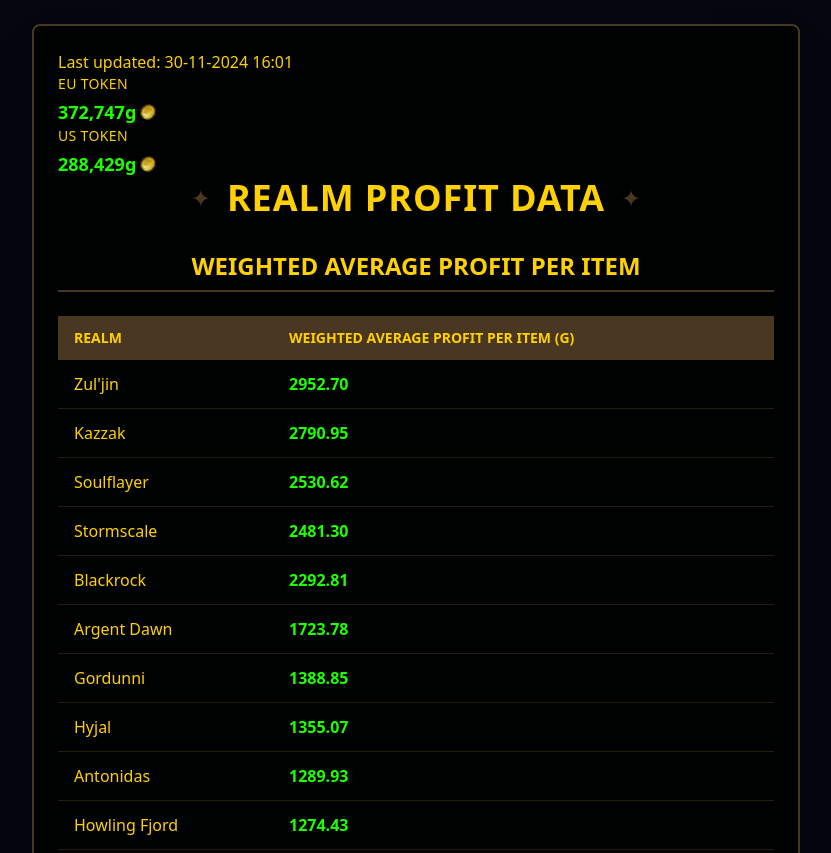
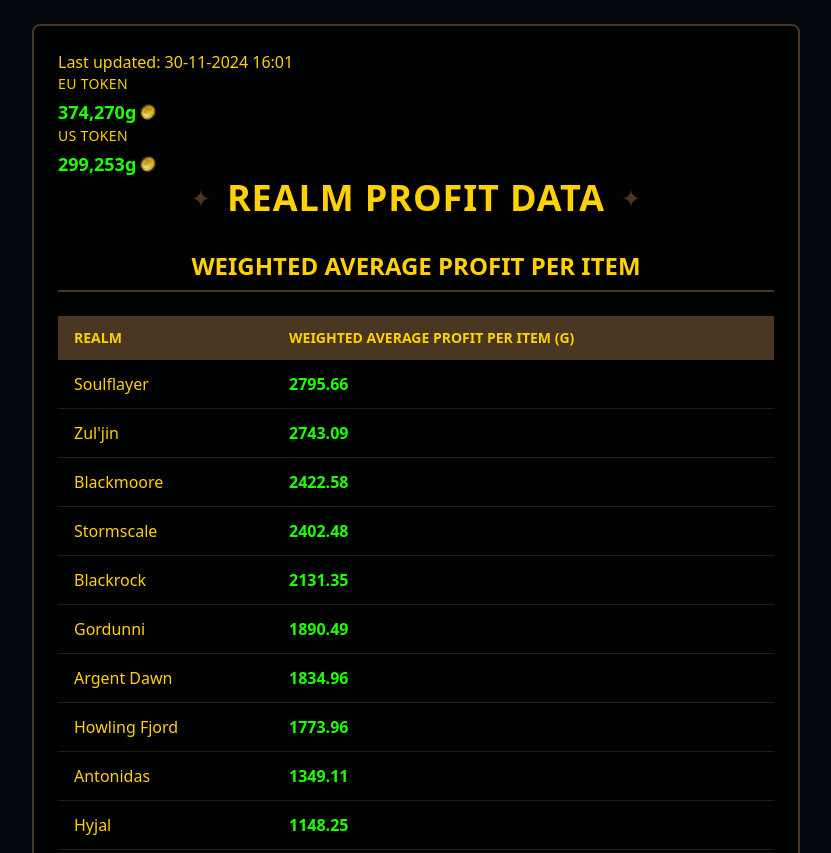
Before and after one commit to ShelledTrooper/wowtools, a plain HTML site: page index.html in a window 1280 px wide. Shown: the top 853 px of the page, without its empty margins (224-1055 px from the left). Drawn offline with nearby package versions, Linux system fonts and the light colour scheme.

Commit message:
Automated commit 2024-12-17 16:01:08

```diff
--- a/index.html
+++ b/index.html
@@ -29,12 +29,12 @@
         <!-- Token Prices -->
         <div class="text-sm uppercase tracking-wide mb-1">EU Token</div>
         <div class="text-wow-green font-bold text-lg flex items-center">
-            372,747g
+            374,270g
             <img src="/static/images/gold.gif" alt="Gold" class="h-4 w-4 ml-1">
         </div>
         <div class="text-sm uppercase tracking-wide mb-1">US Token</div>
         <div class="text-wow-green font-bold text-lg flex items-center">
-            288,429g
+            299,253g
             <img src="/static/images/gold.gif" alt="Gold" class="h-4 w-4 ml-1">
         </div>
 
@@ -59,53 +59,53 @@
                     <tbody>
 
                         <tr class="hover:bg-wow-brown/30 border-b border-wow-brown/50">
-                            <td class="px-4 py-3">Zul&#39;jin</td>
-                            <td class="px-4 py-3 text-wow-green font-bold">2952.70</td>
+                            <td class="px-4 py-3">Soulflayer</td>
+                            <td class="px-4 py-3 text-wow-green font-bold">2795.66</td>
                         </tr>
 
                         <tr class="hover:bg-wow-brown/30 border-b border-wow-brown/50">
-                            <td class="px-4 py-3">Kazzak</td>
-                            <td class="px-4 py-3 text-wow-green font-bold">2790.95</td>
+                            <td class="px-4 py-3">Zul&#39;jin</td>
+                            <td class="px-4 py-3 text-wow-green font-bold">2743.09</td>
                         </tr>
 
                         <tr class="hover:bg-wow-brown/30 border-b border-wow-brown/50">
-                            <td class="px-4 py-3">Soulflayer</td>
-                            <td class="px-4 py-3 text-wow-green font-bold">2530.62</td>
+                            <td class="px-4 py-3">Blackmoore</td>
+                            <td class="px-4 py-3 text-wow-green font-bold">2422.58</td>
                         </tr>
 
                         <tr class="hover:bg-wow-brown/30 border-b border-wow-brown/50">
                             <td class="px-4 py-3">Stormscale</td>
-                            <td class="px-4 py-3 text-wow-green font-bold">2481.30</td>
+                            <td class="px-4 py-3 text-wow-green font-bold">2402.48</td>
                         </tr>
 
                         <tr class="hover:bg-wow-brown/30 border-b border-wow-brown/50">
                             <td class="px-4 py-3">Blackrock</td>
-                            <td class="px-4 py-3 text-wow-green font-bold">2292.81</td>
+                            <td class="px-4 py-3 text-wow-green font-bold">2131.35</td>
+                        </tr>
+
+                        <tr class="hover:bg-wow-brown/30 border-b border-wow-brown/50">
+                            <td class="px-4 py-3">Gordunni</td>
+                            <td class="px-4 py-3 text-wow-green font-bold">1890.49</td>
                         </tr>
 
                         <tr class="hover:bg-wow-brown/30 border-b border-wow-brown/50">
                             <td class="px-4 py-3">Argent Dawn</td>
-                            <td class="px-4 py-3 text-wow-green font-bold">1723.78</td>
+                            <td class="px-4 py-3 text-wow-green font-bold">1834.96</td>
                         </tr>
 
                         <tr class="hover:bg-wow-brown/30 border-b border-wow-brown/50">
-                            <td class="px-4 py-3">Gordunni</td>
-                            <td class="px-4 py-3 text-wow-green font-bold">1388.85</td>
+                            <td class="px-4 py-3">Howling Fjord</td>
+                            <td class="px-4 py-3 text-wow-green font-bold">1773.96</td>
+                        </tr>
+
+                        <tr class="hover:bg-wow-brown/30 border-b border-wow-brown/50">
+                            <td class="px-4 py-3">Antonidas</td>
+                            <td class="px-4 py-3 text-wow-green font-bold">1349.11</td>
                         </tr>
 
                         <tr class="hover:bg-wow-brown/30 border-b border-wow-brown/50">
                             <td class="px-4 py-3">Hyjal</td>
-                            <td class="px-4 py-3 text-wow-green font-bold">1355.07</td>
-                        </tr>
-
-                        <tr class="hover:bg-wow-brown/30 border-b border-wow-brown/50">
-                            <td class="px-4 py-3">Antonidas</td>
-                            <td class="px-4 py-3 text-wow-green font-bold">1289.93</td>
-                        </tr>
-
-                        <tr class="hover:bg-wow-brown/30 border-b border-wow-brown/50">
-                            <td class="px-4 py-3">Howling Fjord</td>
-                            <td class="px-4 py-3 text-wow-green font-bold">1274.43</td>
+                            <td class="px-4 py-3 text-wow-green font-bold">1148.25</td>
                         </tr>
 
                     </tbody>
@@ -136,18 +136,18 @@
     const tokenPriceChart = new Chart(ctx, {
         type: 'line',
         data: {
-            labels: ["20-11-2024 03:29", "20-11-2024 03:31", "20-11-2024 16:00", "21-11-2024 16:01", "22-11-2024 16:00", "23-11-2024 16:00", "24-11-2024 16:01", "25-11-2024 16:00", "27-11-2024 16:00", "28-11-2024 16:00", "29-11-2024 16:00", "30-11-2024 16:01", "01-12-2024 16:31", "02-12-2024 16:00", "04-12-2024 13:38", "04-12-2024 16:00", "04-12-2024 23:25", "05-12-2024 02:15", "05-12-2024 16:01", "06-12-2024 16:00", "08-12-2024 16:01", "09-12-2024 16:02", "10-12-2024 16:02", "11-12-2024 16:00", "12-12-2024 16:02", "13-12-2024 16:02", "14-12-2024 16:01"], // Full timestamps from token.csv
+            labels: ["20-11-2024 03:29", "20-11-2024 03:31", "20-11-2024 16:00", "21-11-2024 16:01", "22-11-2024 16:00", "23-11-2024 16:00", "24-11-2024 16:01", "25-11-2024 16:00", "27-11-2024 16:00", "28-11-2024 16:00", "29-11-2024 16:00", "30-11-2024 16:01", "01-12-2024 16:31", "02-12-2024 16:00", "04-12-2024 13:38", "04-12-2024 16:00", "04-12-2024 23:25", "05-12-2024 02:15", "05-12-2024 16:01", "06-12-2024 16:00", "08-12-2024 16:01", "09-12-2024 16:02", "10-12-2024 16:02", "11-12-2024 16:00", "12-12-2024 16:02", "13-12-2024 16:02", "14-12-2024 16:01", "17-12-2024 16:00"], // Full timestamps from token.csv
             datasets: [
                 {
                     label: 'EU Token Price',
-                    data: [353496, 353496, 346511, 356841, 359725, 355392, 359081, 362367, 382456, 381703, 367139, 363306, 356997, 359413, 364161, 366896, 360752, 366941, 360682, 365544, 368719, 365887, 374105, 375734, 371808, 368956, 372747], // EU prices
+                    data: [353496, 353496, 346511, 356841, 359725, 355392, 359081, 362367, 382456, 381703, 367139, 363306, 356997, 359413, 364161, 366896, 360752, 366941, 360682, 365544, 368719, 365887, 374105, 375734, 371808, 368956, 372747, 374270], // EU prices
                     borderColor: '#1eff00',
                     backgroundColor: 'rgba(30, 255, 0, 0.1)',
                     tension: 0.4,
                 },
                 {
                     label: 'US Token Price',
-                    data: [267739, 267739, 276599, 292037, 289624, 271700, 275108, 283255, 282091, 275326, 275790, 278959, 282101, 291125, 282798, 288244, 283008, 276410, 281811, 280349, 289293, 294354, 295651, 296649, 295809, 292826, 288429], // US prices
+                    data: [267739, 267739, 276599, 292037, 289624, 271700, 275108, 283255, 282091, 275326, 275790, 278959, 282101, 291125, 282798, 288244, 283008, 276410, 281811, 280349, 289293, 294354, 295651, 296649, 295809, 292826, 288429, 299253], // US prices
                     borderColor: '#ffd100',
                     backgroundColor: 'rgba(255, 209, 0, 0.1)',
                     tension: 0.4,
```
